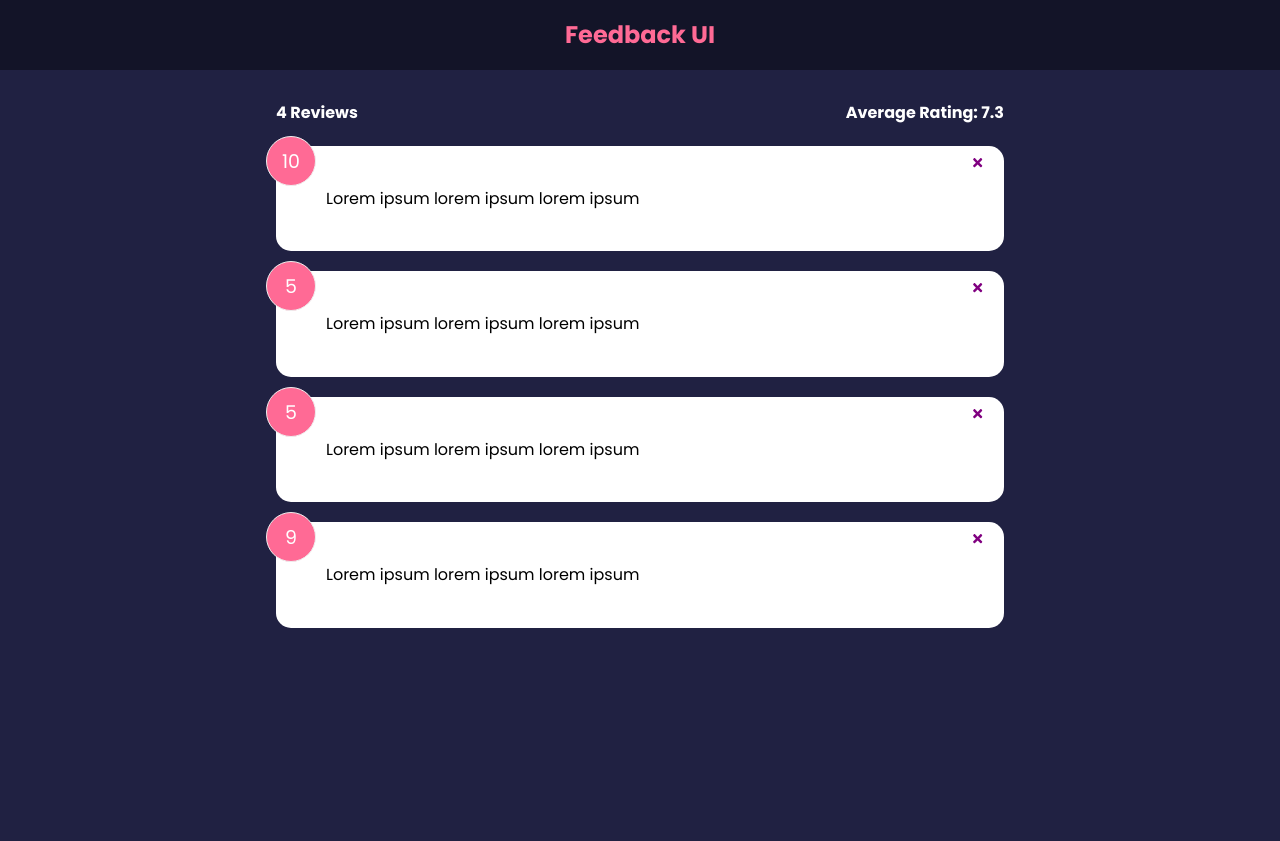
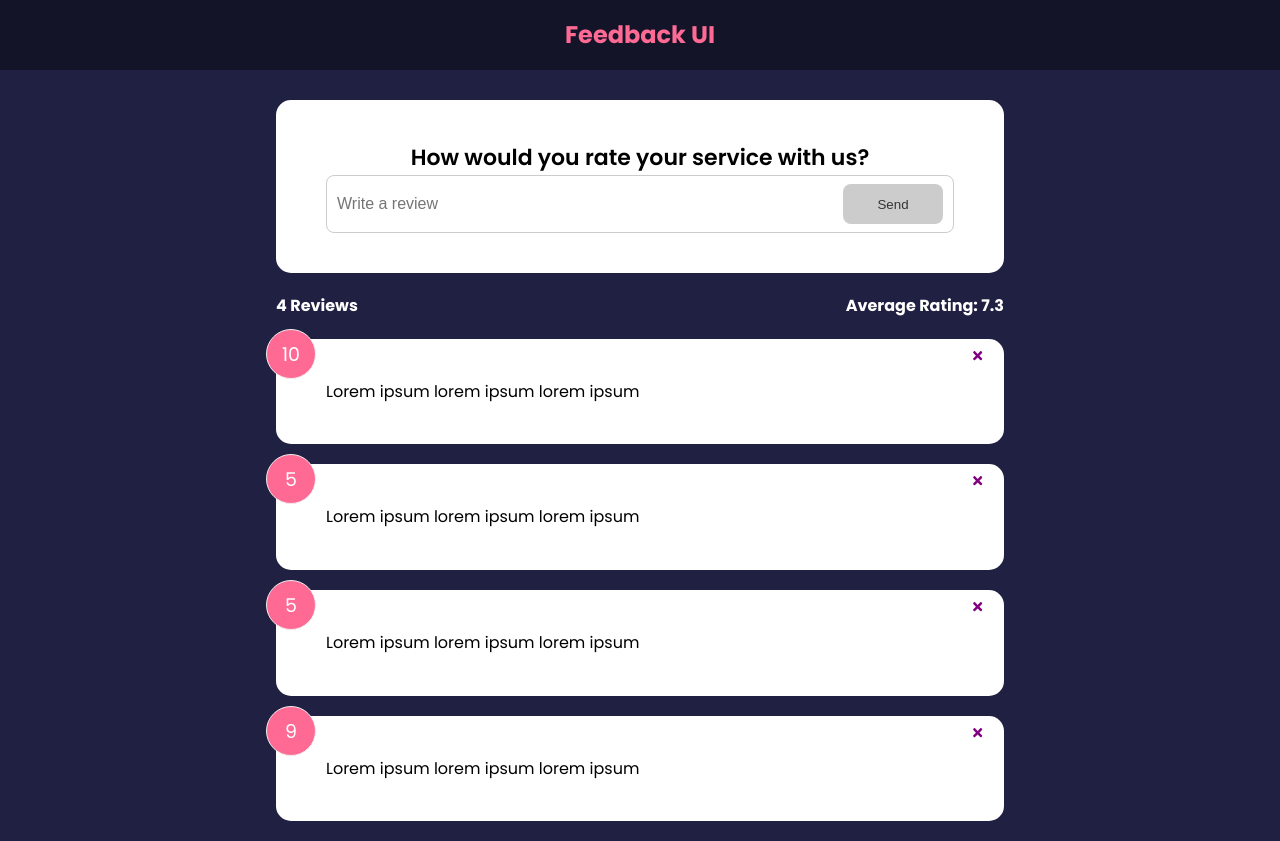
Before and after one commit to Acalltoredemption/feedback, a React (Create React App) app: page / in a window 1280 px wide. Before the commit the page ends 800 px from the top, so only its background shows below. Built offline with nearby package versions, Linux system fonts and the light colour scheme.

Commit message:
feedback form and button components

```diff
--- a/src/App.js
+++ b/src/App.js
@@ -3,6 +3,7 @@
 import {useState} from 'react';
 import FeedbackData from "./data/FeedbackData";
 import FeedbackStats from "./components/FeedbackStats";
+import FeedbackForm from "./components/FeedbackForm";
 
 function App(){
     const [feedback, setFeedback] = useState(FeedbackData);
@@ -17,6 +18,7 @@
         <>
         <Header />
         <div className="container">
+            <FeedbackForm />
             <FeedbackStats feedback={feedback} />
             <FeedbackList feedback={feedback} handleDelete={deleteFeedback} />
         </div>
--- /dev/null
+++ b/src/components/FeedbackForm.jsx
@@ -0,0 +1,36 @@
+import Card from "./shared/Card"
+import Button from "./shared/Button";
+import {useState} from 'react';
+
+export default function FeedbackForm() {
+    const [text, setText] = useState('')
+    const [btndisabled, setBtndisabled] = useState(true)
+    const [message, setMessage] = useState('')
+
+    const handleTextChange = (e) => {
+        if(text === ''){
+            setBtndisabled(true)
+            setMessage(null)
+        } else if (text !== '' && text.trim().length <= 10){
+            setBtndisabled(true)
+            setMessage('Review must have a length of 10 characters.')
+        } else {
+            setBtndisabled(false)
+            setMessage(null)
+        }
+        setText(e.target.value)
+    }
+  return (
+    <Card>
+        <form>
+            <h2>How would you rate your service with us?</h2>
+            <div className="input-group">
+                <input onChange={handleTextChange} type="text" value={text} placeholder="Write a review" />
+                <Button type="submit" isDisabled={btndisabled}>Send</Button>
+            </div>
+
+            {message && <div className="message">{message}</div>}
+        </form>
+    </Card>
+  )
+}
--- /dev/null
+++ b/src/components/shared/Button.jsx
@@ -0,0 +1,22 @@
+import PropTypes from 'prop-types'
+
+export default function Button({children, version, type, isDisabled}) {
+  return (
+    <button type={type} disabled={isDisabled} className={`btn btn-${version}`}>
+        {children}
+    </button>
+  )
+}
+
+Button.defaultProps = {
+    version: 'primary',
+    type: 'button',
+    isDisabled: false
+}
+
+Button.propTypes = {
+    children: PropTypes.node.isRequired,
+    version: PropTypes.string,
+    type: PropTypes.string,
+    isDisabled: PropTypes.bool
+}
```
